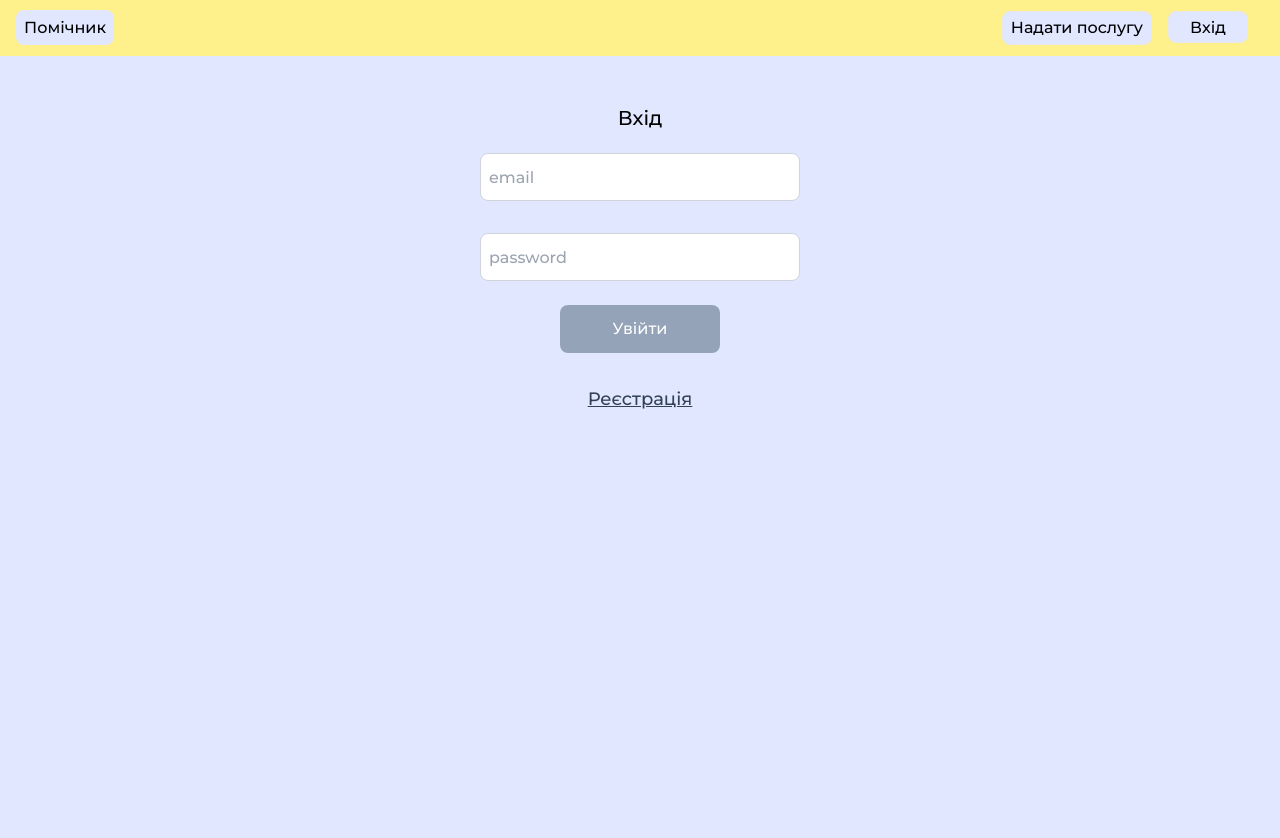
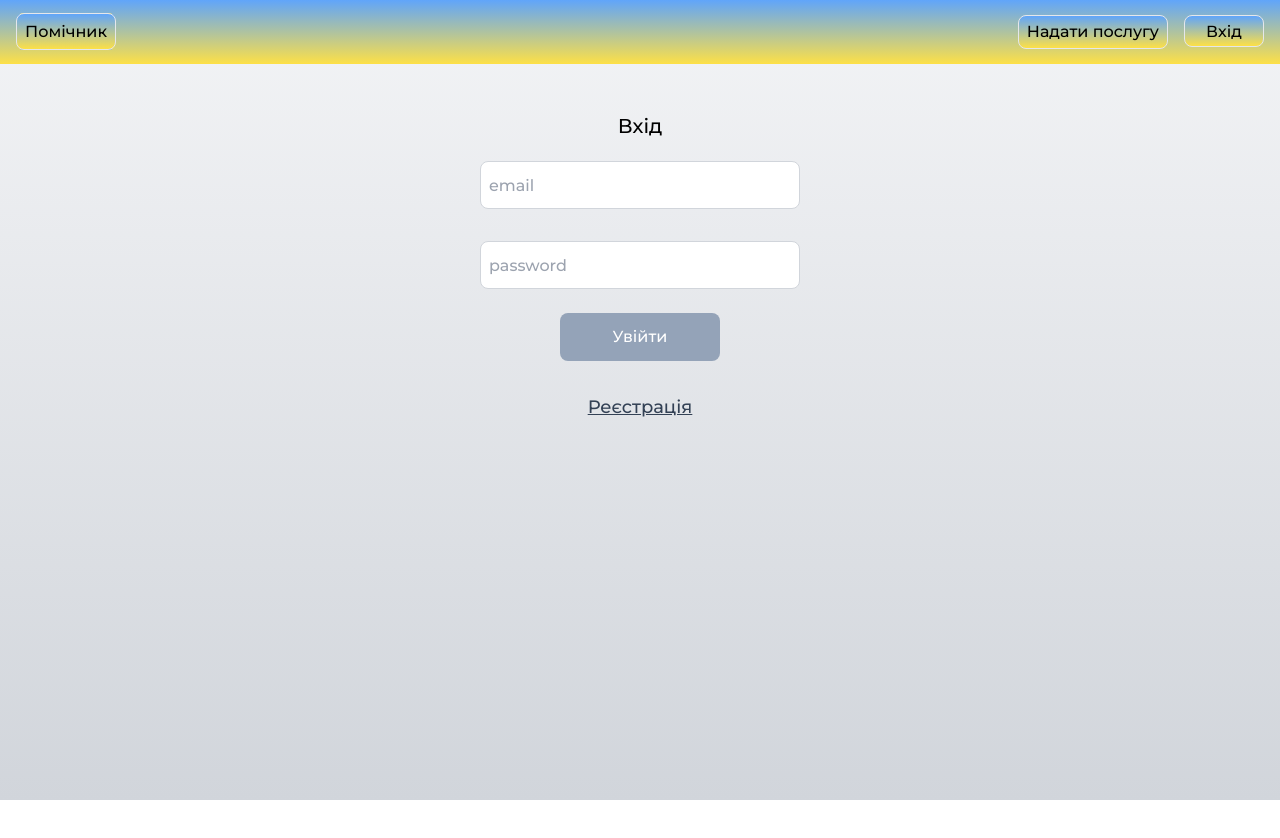
Before and after one commit to poggy33/pomichnuk, a Next.js app: page /login in a window 1280 px wide. Shown: the top 838 px of the page. After the commit the page ends 800 px from the top, so only its background shows below. Built offline with nearby package versions, Linux system fonts and the light colour scheme; no server answers.

Commit message:
css navbar and main Layout

```diff
--- a/src/app/layout.tsx
+++ b/src/app/layout.tsx
@@ -21,7 +21,7 @@ export default function RootLayout({
 }>) {
   return (
     <html lang="en">
-      <body className={montserrat.className}>
+      <body className={`h-screen bg-gradient-to-b from-gray-100 to-gray-300 ${montserrat.className}`}>
         <Navbar />
         {children}
       </body>
--- a/src/app/login/page.tsx
+++ b/src/app/login/page.tsx
@@ -43,7 +43,7 @@ export default function LoginPage() {
   }, [user]);
 
   return (
-    <div className="flex flex-col bg-indigo-100 items-center min-h-screen py-2">
+    <div className="flex flex-col items-center py-2">
       <div className="mt-10 mb-5">
         {loading ? (
           <Spinner/>
@@ -73,7 +73,6 @@ export default function LoginPage() {
       <button
       disabled={buttonDisabled}
         onClick={onLogin}
-        // className="border-white w-40 mb-8 rounded-lg p-3 text-white bg-black mt-4 hover:bg-slate-700"
         className={
           buttonDisabled
             ? "bg-slate-400 border-white w-40 mb-8 rounded-lg p-3 text-white mt-4"
--- a/src/app/page.tsx
+++ b/src/app/page.tsx
@@ -3,7 +3,7 @@ import Main from "@/components/Main";
 
 export default function Home() {
   return (
-    <div className="bg-indigo-100 min-h-screen pt-10">
+    <div className="pt-10">
       <main className="flex justify-center">
         <Main />
       </main>
--- a/src/app/profile/page.tsx
+++ b/src/app/profile/page.tsx
@@ -84,10 +84,10 @@ export default function ProfilePage() {
   return (
     <>
       <div className="flex">
-        <div className="bg-indigo-200 max-sm:hidden flex flex-col text-center min-h-screen justify-items-center w-1/6  p-4">
+        <div className="max-sm:hidden flex flex-col text-center justify-items-center w-1/6  p-4">
           <h1>hello</h1>
         </div>
-        <div className="flex flex-grow flex-col items-center min-h-screen py-4 bg-indigo-100">
+        <div className="flex flex-grow flex-col items-center  py-4">
           <Select onData={handleDataFromSelect} />
           <label
             htmlFor="w3review"
--- a/src/app/signup/page.tsx
+++ b/src/app/signup/page.tsx
@@ -48,7 +48,7 @@ export default function SignupPage() {
   }
 
   return (
-    <div className="flex flex-col bg-indigo-100 items-center min-h-screen py-2">
+    <div className="flex flex-col items-center py-2">
       <div className="mt-10 mb-5">
         {loading ? <Spinner /> : <h1 className="text-xl">Реєстрація</h1>}
       </div>
@@ -92,7 +92,6 @@ export default function SignupPage() {
       <button
         disabled={buttonDisabled}
         onClick={onSignup}
-        // className="border-white w-40 mb-8 rounded-lg p-3 text-white bg-black mt-4 hover:bg-slate-700"
         className={
           buttonDisabled
             ? "bg-slate-400 border-white w-40 mb-8 rounded-lg p-3 text-white mt-4"
--- a/src/components/Main.tsx
+++ b/src/components/Main.tsx
@@ -78,7 +78,6 @@ export default function Main() {
         <button
           disabled={buttonDisabled}
           onClick={postData}
-          // className="border-white w-40 rounded-lg p-3 text-white bg-black mt-6 mb-4 hover:bg-slate-700"
           className={
             buttonDisabled
               ? "bg-slate-400 border-white w-40 mb-8 rounded-lg p-3 text-white mt-4"
--- a/src/components/Navbar.tsx
+++ b/src/components/Navbar.tsx
@@ -42,16 +42,16 @@ export default function Navbar() {
   };
 
   return (
-    <div className="flex bg-yellow-200 h-14 justify-between items-center pl-4">
+    <div className="bg-gradient-to-t from-yellow-300 to-blue-400 flex h-16 justify-between items-center pl-4">
       <div>
-        <Link className="h-8 max-sm:text-xs bg-indigo-100 hover:bg-indigo-200 rounded-lg p-2" href={"/"}>
+        <Link className="bg-gradient-to-t from-yellow-300 to-blue-400 hover:to-blue-500 border h-8 max-sm:text-xs rounded-lg p-2" href={"/"}>
           Помічник
         </Link>
       </div>
       <div className="flex pr-4">
         <button
           onClick={redirectProfile}
-          className="max-sm:text-xs border bg-indigo-100 hover:bg-indigo-200 rounded-lg px-2 py-1"
+          className="bg-gradient-to-t from-yellow-300 to-blue-400 hover:to-blue-500 border max-sm:text-xs rounded-lg px-2 py-1"
         >
           Надати послугу
         </button>
@@ -59,14 +59,14 @@ export default function Navbar() {
         {isLoggedIn ? (
           <button
             onClick={logout}
-            className="h-8 max-sm:text-xs ml-4 mr-4 w-20 border bg-indigo-100 hover:bg-indigo-200 rounded-lg px-2 py-1"
+            className="bg-gradient-to-t from-yellow-300 to-blue-400 hover:to-blue-500 h-8 max-sm:text-xs ml-4 w-20 border rounded-lg px-2 py-1"
           >
             Вийти
           </button>
         ) : (
           <button
             onClick={() => router.push("/login")}
-            className="h-8 max-sm:text-xs ml-4 mr-4 w-20 border bg-indigo-100 hover:bg-indigo-200 rounded-lg px-2 py-1"
+            className="bg-gradient-to-t from-yellow-300 to-blue-400 hover:to-blue-500 border h-8 max-sm:text-xs ml-4 w-20 rounded-lg px-2 py-1"
           >
             Вхід
           </button>
--- a/src/components/Select.tsx
+++ b/src/components/Select.tsx
@@ -43,9 +43,6 @@ export default function Select({ onData }: ChildComponentProps) {
       category: category,
       service: serviceType,
     };
-    // if (typeof onData === "function") {
-    //   onData(data);
-    // }
     onData(data);
   };
 
```
